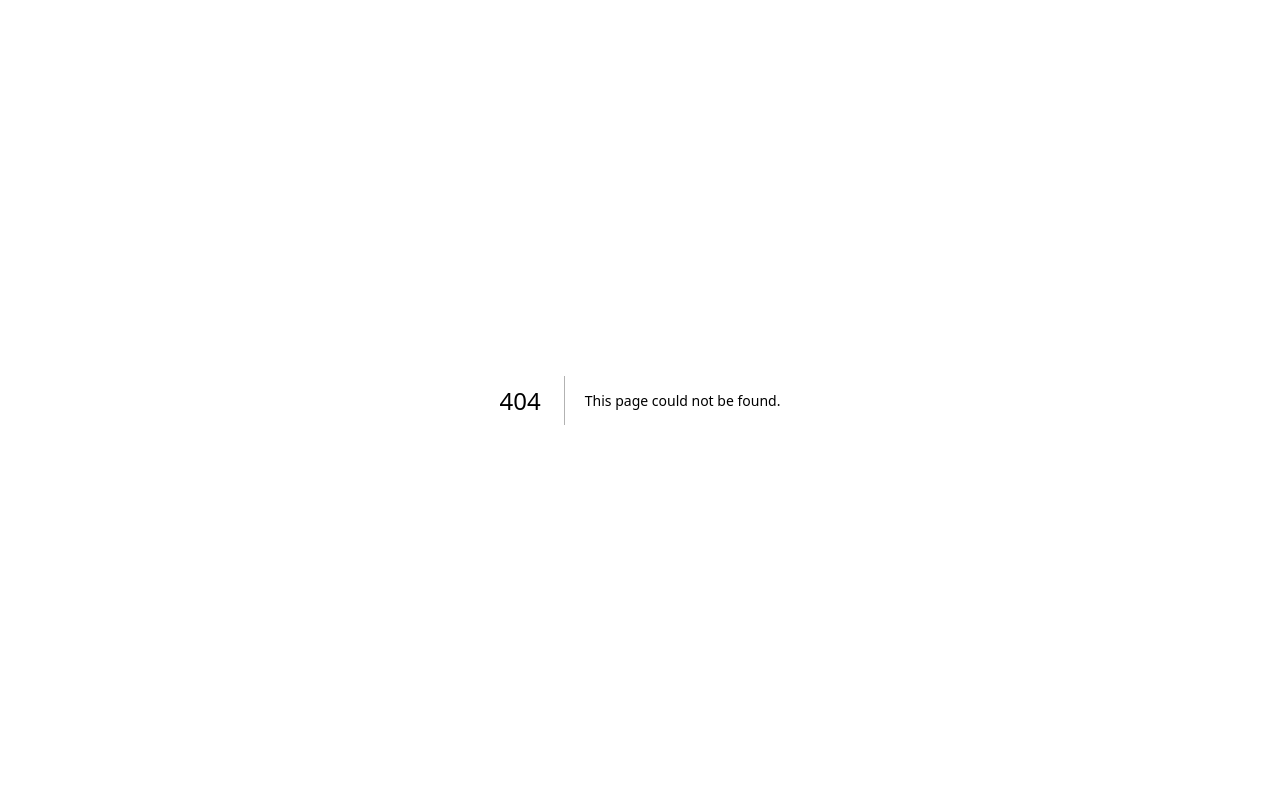
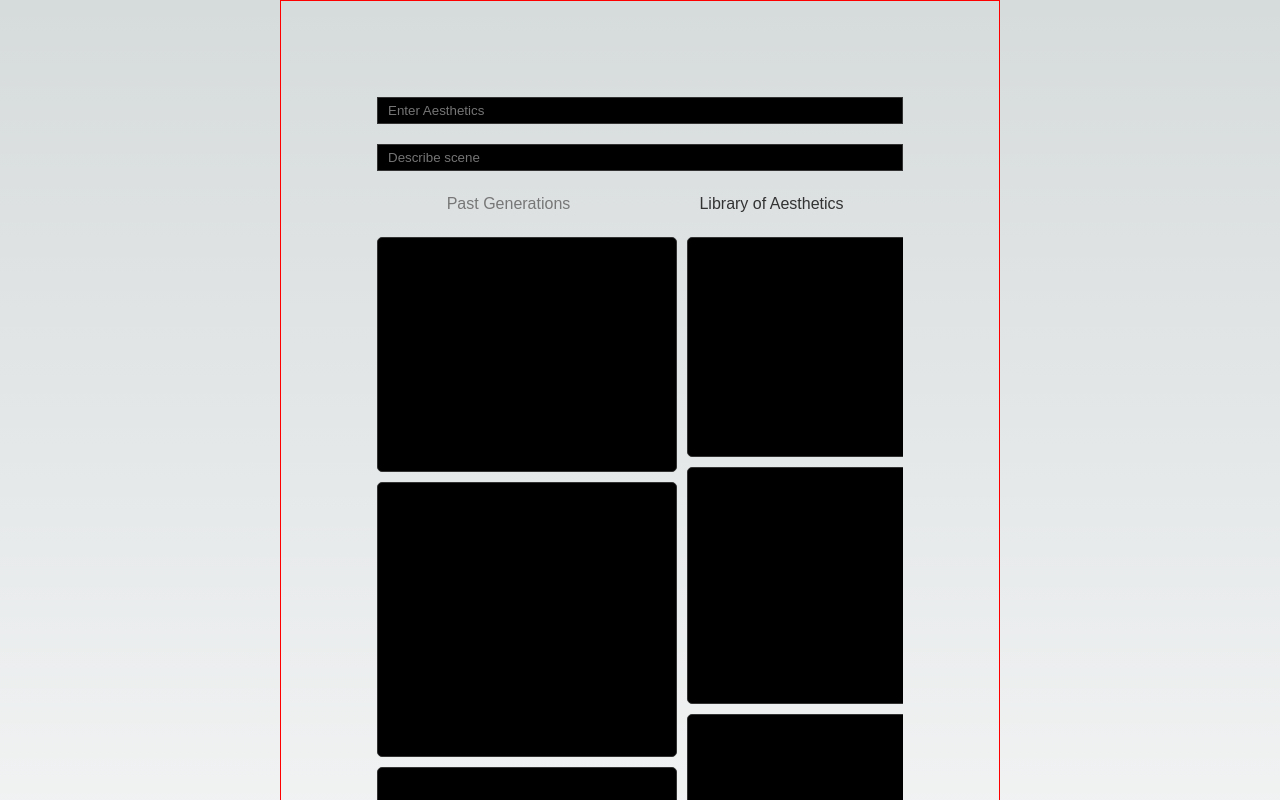
Before and after one commit to nishantrpai/tools.nishu.dev, a Next.js app: page /aicanvas in a window 1280 px wide. Before the commit this address had no page. Shown: the top 800 px of the page. Built offline with nearby package versions, Linux system fonts and the light colour scheme; no server answers.

Commit message:
do basic classes

```diff
--- /dev/null
+++ b/pages/aicanvas.js
@@ -0,0 +1,129 @@
+/**
+ * text to image generation
+ * text -> image
+ * + save aesthetics
+ * + save text
+ * + save config
+ * + img links will be saved in localstorage
+ * + search aesthetics and see generations
+ */
+import Head from 'next/head'
+import styles from '@/styles/Home.module.css'
+import { useState, useEffect } from 'react'
+import io from 'socket.io-client';
+
+const socket = io('wss://warp-ai-wuerstchen.hf.space/queue/join');
+
+class Img {
+  constructor() {
+    this.img = null;
+    this.aesthetics = '';
+    this.scene = '';
+    this.seed = '';
+    this.width = 0;
+    this.height = 0;
+    this.config = {};
+    this.timestamp = Date.now();
+  }
+}
+
+class Library {
+  constructor() {
+    this.imgs = [];
+  }
+  // search library
+  searchAesthetics(aesthetics) {
+    return this.imgs.filter(img => img.aesthetics.includes(aesthetics));
+  }
+  // search scenes
+  searchScene(scene) {
+    return this.imgs.filter(img => img.scene.includes(scene));
+  }
+  // add to library
+  add(img) {
+    this.imgs.push(img);
+  }
+  // remove from library
+  remove(img) {
+    this.imgs = this.imgs.filter(i => i !== img);
+  }
+
+}
+
+const getRandomDivs = () => {
+  let divs = [];
+  for (let i = 0; i < 100; i++) {
+    // minimum height 100p
+    let height = Math.floor(Math.random() * 100) + 200;
+    divs.push(<div style={{ height: height, width: '300px', background: '#000', border: '1px solid #333', borderRadius: '5px' }}></div>)
+  }
+  return divs;
+}
+
+const getAllAesthetics = () => {
+  let aesthetics = ['Lorem Ipsum is simply dummy text of the printing and typesetting industry.Lorem Ipsum is simply dummy text of the printing and typesetting industry.Lorem Ipsum is simply dummy text of the printing and typesetting industry.', 'blah', 'blah'];
+  let divs = [];
+  for(let i = 0 ; i < aesthetics.length; i++) {
+    divs.push(<div style={{ cursor: 'pointer', width: '240px', textOverflow: 'ellipsis', border: '1px solid #333', whiteSpace: 'pre-wrap', fontSize: 12, padding: 20, height: 120}}>{aesthetics[i]}</div>)
+  }
+  return divs;
+}
+
+
+export default function AICanvas() {
+
+  const [mode, setMode] = useState('past')
+
+  return (
+    <>
+      <main style={{ border: '1px solid red' }}>
+        <div style={{ display: 'flex', flexDirection: 'column', gap: '20px', width: '100%' }}>
+          <div>
+            <input style={{ border: '1px solid #333', background: '#000', width: '100%', padding: '5px 10px' }} placeholder='Enter Aesthetics' />
+          </div>
+          <div>
+            <input style={{ border: '1px solid #333', background: '#000', width: '100%', padding: '5px 10px' }} placeholder='Describe scene' />
+          </div>
+        </div>
+
+        {/* one div will be for past generations and one will be library of aesthetics, on click it'll filter past generations and fill the input */}
+        <div style={{ display: 'flex', gap: '20px', width: '100%', padding: '10px'}}>
+          <button onClick={() => setMode('past')}
+          style={{
+            background: 'none',
+            color: mode === 'past' ? '#777' : '#333',
+            width: '50%'
+          }}
+          >Past Generations</button>
+          <button style={{
+            background: 'none',
+            color: mode === 'library' ? '#777' : '#333',
+            width: '50%',
+            borderLeft: '1px solid #333',
+            borderRadius: '0px'
+          }} onClick={() => setMode('library')}>Library of Aesthetics</button>
+        </div>
+        {mode === 'past' && <PastGenerations />}
+        {mode === 'library' && <LibraryOfAesthetics />}
+      </main>
+    </>
+  )
+}
+
+const PastGenerations = () => {
+  return (
+    <div style={{ display: 'flex', flexDirection: 'row', gap: '10px', width: '100%', height: '900px', flexFlow: 'column wrap', overflowX: 'scroll', scrollbarWidth: 'thin', overflowY: 'hidden' }}>
+      {/* generate  divs with varying height, but fixed width */}
+      {getRandomDivs()}
+    </div>
+  )
+}
+
+const LibraryOfAesthetics = () => {
+  return (
+    <div style={{ display: 'flex', flexDirection: 'row', flexWrap: 'wrap', gap: 20 }}>
+      {/* generate  divs with varying height, but fixed width */}
+      {getAllAesthetics()}
+    </div>
+  )
+}
--- a/pages/index.js
+++ b/pages/index.js
@@ -285,6 +285,12 @@ export default function Home() {
       description: 'Make your text precise and concise',
       publishDate: '6th May 2024',
       url: '/compresstext',
+    },
+    {
+      title: 'AI Canvas',
+      description: 'Draw with AI, save aesthetics and style',
+      publishDate: '7th May 2024',
+      url: '/aicanvas',
     }
     // {
     //   title: 'Best Time',
```
